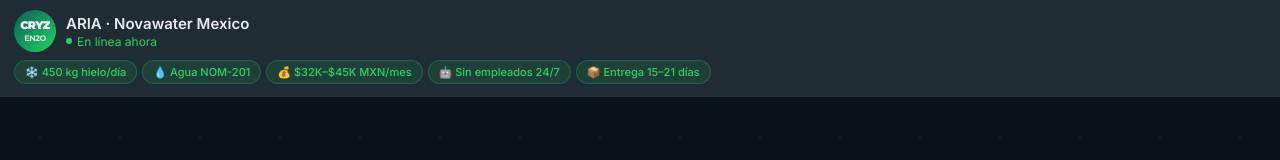
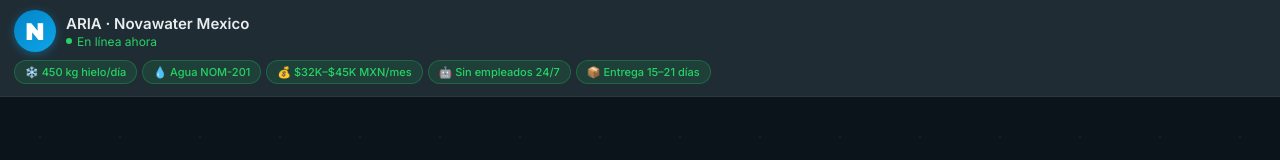
Before and after one commit to jonnfilisola1977/demo-leadoc, a website: page novawater.html in a window 1280 px wide. Shown: the top 160 px of the page. Drawn offline with Linux system fonts and the light colour scheme.

Commit message:
Add files via upload

```diff
--- a/novawater.html
+++ b/novawater.html
@@ -40,7 +40,7 @@
 .hd-top{display:flex;align-items:center;gap:10px}
 .logo-wrap{
   width:42px;height:42px;border-radius:50%;
-  background:linear-gradient(135deg,#075e54,#25d366);
+  background:linear-gradient(135deg,#0284c7,#0ea5e9);box-shadow:0 2px 10px rgba(14,165,233,.4);
   display:flex;align-items:center;justify-content:center;
   flex-shrink:0;
 }
@@ -152,7 +152,7 @@
 <div class="hd">
   <div class="hd-top">
     <div class="logo-wrap">
-      <div class="logo-txt">CRYZ<br><small>EN2O</small></div>
+      <div style="font-family:Montserrat,sans-serif;font-weight:900;font-size:24px;color:#fff">N</div>
     </div>
     <div class="hd-info">
       <div class="hd-name">ARIA · Novawater Mexico</div>
```
